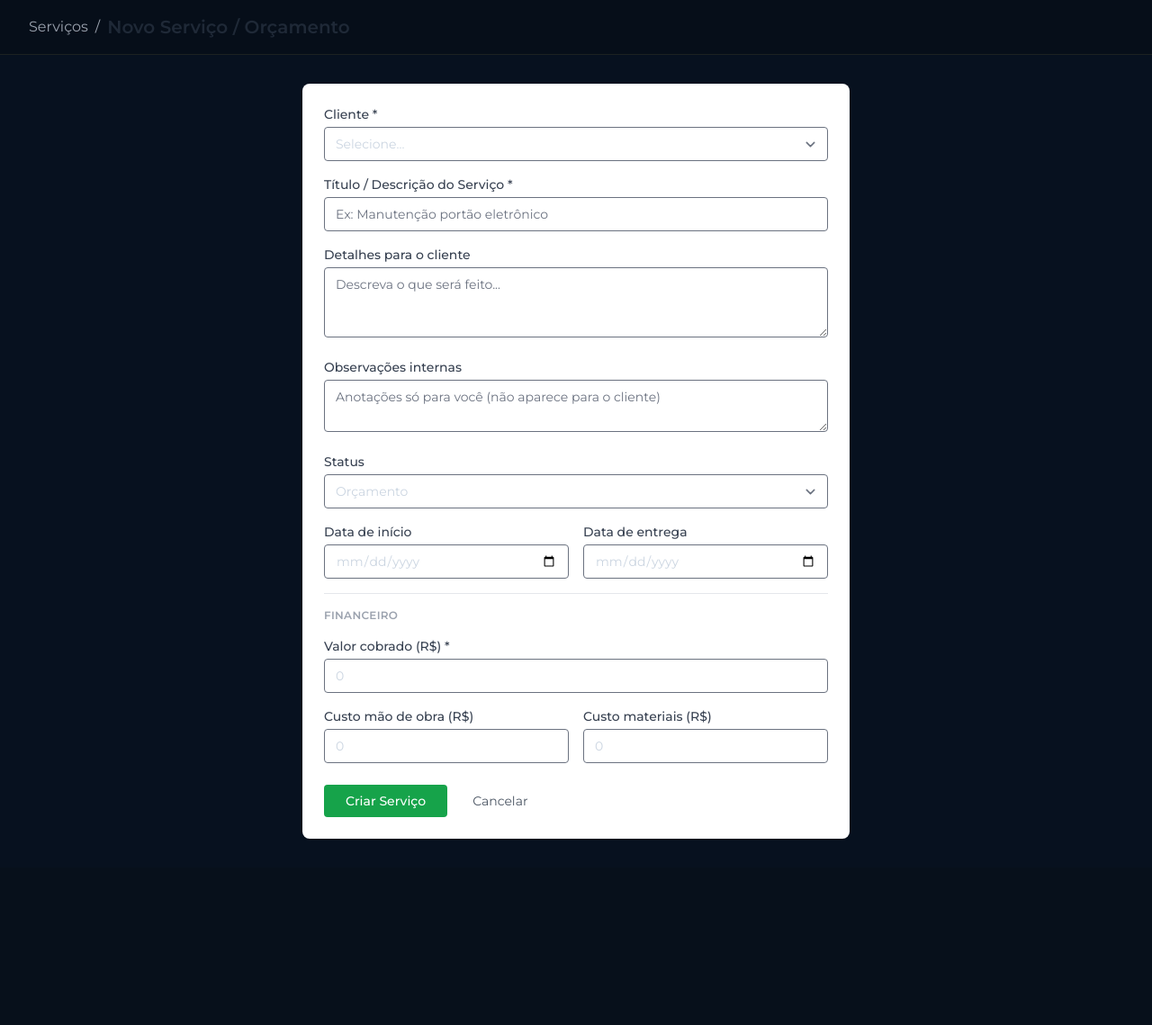
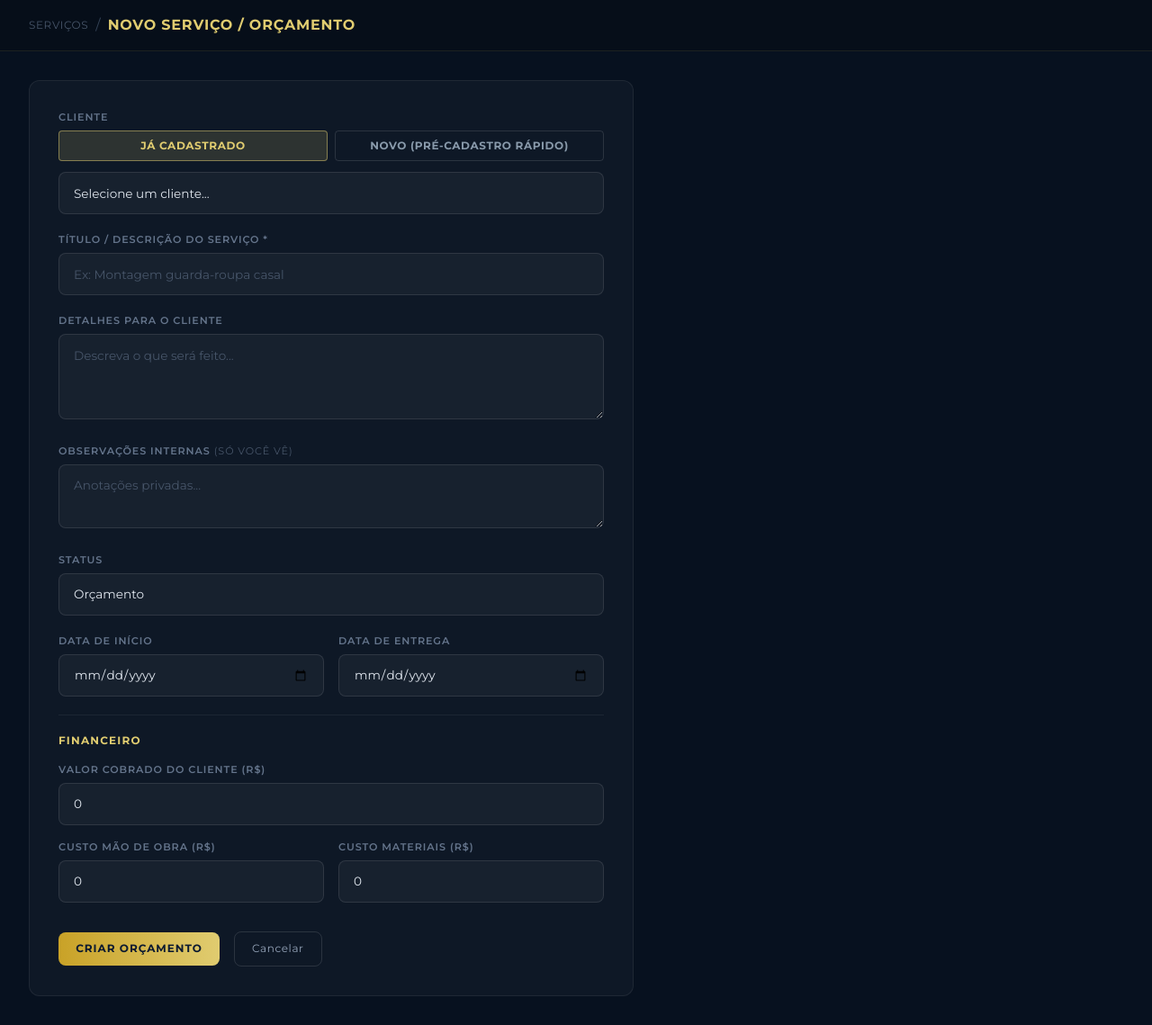
Before and after one commit to elnexum/site_maiko, a Laravel app: page /services/create in a window 1280 px wide. Shown: the part 65-1204 px from the top of the page at 90% size. Before the commit the page ends 997 px from the top, so only its background shows below. Run offline with Laravel 12, Linux system fonts and the light colour scheme; a user stored in the database is signed in; data comes from the database, SQL or seed files in the repository; data that the repository does not hold is empty; style sheets or scripts are compiled from the project's sources.

Commit message:
Formulario servico: tema dark + pre-cadastro cliente rapido no orcamento

```diff
--- a/gestao/app/Http/Controllers/ServiceController.php
+++ b/gestao/app/Http/Controllers/ServiceController.php
@@ -30,25 +30,42 @@ class ServiceController extends Controller
 
     public function store(Request $request)
     {
-        $data = $request->validate([
-            'client_id'      => 'required|exists:clients,id',
+        $isNovo = $request->filled('new_client_name');
+
+        $data = $request->validate(array_merge([
+            'client_id'      => $isNovo ? 'nullable' : 'required|exists:clients,id',
+            'new_client_name'=> $isNovo ? 'required|string|max:255' : 'nullable',
+            'new_client_phone'=> 'nullable|string|max:20',
             'title'          => 'required|string|max:255',
             'description'    => 'nullable|string',
             'internal_notes' => 'nullable|string',
-            'total_value'    => 'required|numeric|min:0',
+            'total_value'    => 'nullable|numeric|min:0',
             'labor_cost'     => 'nullable|numeric|min:0',
             'material_cost'  => 'nullable|numeric|min:0',
             'start_date'     => 'nullable|date',
             'delivery_date'  => 'nullable|date',
             'status'         => 'required|in:orcamento,aprovado,producao,finalizado,entregue',
-        ]);
+        ]));
+
+        if ($isNovo) {
+            $client = Client::create([
+                'name'  => $data['new_client_name'],
+                'phone' => $data['new_client_phone'] ?? null,
+                'notes' => 'Pré-cadastro criado via orçamento.',
+            ]);
+            $data['client_id'] = $client->id;
+        }
 
         $data['labor_cost']    = $data['labor_cost'] ?? 0;
         $data['material_cost'] = $data['material_cost'] ?? 0;
+        $data['total_value']   = $data['total_value'] ?? 0;
 
-        $service = Service::create($data);
+        $service = Service::create(\Illuminate\Support\Arr::only($data, [
+            'client_id','title','description','internal_notes',
+            'total_value','labor_cost','material_cost','start_date','delivery_date','status',
+        ]));
 
-        return redirect()->route('services.show', $service)->with('success', 'Serviço criado com sucesso!');
+        return redirect()->route('services.show', $service)->with('success', 'Orçamento criado com sucesso!');
     }
 
     public function show(Service $service)
--- a/gestao/resources/views/services/form.blade.php
+++ b/gestao/resources/views/services/form.blade.php
@@ -1,23 +1,19 @@
 <x-app-layout>
     <x-slot name="header">
         <div class="flex items-center gap-2">
-            <a href="{{ route('services.index') }}" class="text-gray-400 hover:text-gray-700">Serviços</a>
-            <span class="text-gray-400">/</span>
-            <h2 class="font-semibold text-xl text-gray-800">
-                {{ $service->exists ? 'Editar Serviço' : 'Novo Serviço / Orçamento' }}
-            </h2>
+            <a href="{{ route('services.index') }}" style="color:#475569;" class="hover:text-white text-xs uppercase tracking-wider">Serviços</a>
+            <span style="color:#334155;">/</span>
+            <h2 class="page-title">{{ $service->exists ? 'Editar Serviço' : 'Novo Serviço / Orçamento' }}</h2>
         </div>
     </x-slot>
 
     <div class="py-8">
-        <div class="max-w-2xl mx-auto sm:px-6 lg:px-8">
-            <div class="bg-white rounded-lg shadow p-6">
+        <div class="max-w-2xl">
+            <div class="card p-8">
 
                 @if($errors->any())
-                    <div class="bg-red-50 text-red-700 px-4 py-3 rounded mb-4 text-sm">
-                        <ul class="list-disc list-inside">
-                            @foreach($errors->all() as $e)<li>{{ $e }}</li>@endforeach
-                        </ul>
+                    <div class="mb-6 px-4 py-3 rounded-lg text-sm" style="background:rgba(239,68,68,0.1); border:1px solid rgba(239,68,68,0.2); color:#fca5a5;">
+                        @foreach($errors->all() as $e)<p>{{ $e }}</p>@endforeach
                     </div>
                 @endif
 
@@ -26,47 +22,90 @@
                     @csrf
                     @if($service->exists) @method('PUT') @endif
 
-                    <div class="space-y-4">
+                    <div class="space-y-5">
 
+                        {{-- BLOCO CLIENTE --}}
+                        @if(!$service->exists)
                         <div>
-                            <label class="block text-sm font-medium text-gray-700 mb-1">Cliente *</label>
-                            <select name="client_id" required
-                                    class="w-full border rounded px-3 py-2 text-sm focus:outline-none focus:ring focus:ring-blue-200">
-                                <option value="">Selecione...</option>
+                            <label class="lbl">Cliente</label>
+                            <div class="flex gap-2 mb-3">
+                                <button type="button" id="btn-existente" onclick="modoCliente('existente')"
+                                        class="flex-1 py-2 rounded text-xs font-bold uppercase tracking-wider transition">
+                                    Já cadastrado
+                                </button>
+                                <button type="button" id="btn-novo" onclick="modoCliente('novo')"
+                                        class="flex-1 py-2 rounded text-xs font-bold uppercase tracking-wider transition">
+                                    Novo (pré-cadastro rápido)
+                                </button>
+                            </div>
+
+                            <div id="bloco-existente">
+                                <select name="client_id" id="client_id" class="inp">
+                                    <option value="">Selecione um cliente...</option>
                                     @foreach($clients as $c)
                                         <option value="{{ $c->id }}"
-                                        {{ old('client_id', $service->client_id ?? ($selectedClient->id ?? '')) == $c->id ? 'selected' : '' }}>
+                                            {{ old('client_id', $selectedClient->id ?? '') == $c->id ? 'selected' : '' }}>
+                                            {{ $c->name }}{{ $c->phone ? ' — '.$c->phone : '' }}
+                                        </option>
+                                    @endforeach
+                                </select>
+                            </div>
+
+                            <div id="bloco-novo" class="hidden space-y-3">
+                                <div class="grid grid-cols-2 gap-3">
+                                    <div>
+                                        <label class="lbl">Nome *</label>
+                                        <input type="text" name="new_client_name" id="new_client_name"
+                                               value="{{ old('new_client_name') }}"
+                                               class="inp" placeholder="Nome do cliente">
+                                    </div>
+                                    <div>
+                                        <label class="lbl">WhatsApp</label>
+                                        <input type="text" name="new_client_phone"
+                                               value="{{ old('new_client_phone') }}"
+                                               class="inp" placeholder="(11) 99999-9999">
+                                    </div>
+                                </div>
+                                <p class="text-xs" style="color:#8899aa;">
+                                    Um pré-cadastro será criado automaticamente. Complete os dados depois em
+                                    <strong style="color:#e0cc70;">Clientes</strong>.
+                                </p>
+                            </div>
+                        </div>
+                        @else
+                        <div>
+                            <label class="lbl">Cliente</label>
+                            <select name="client_id" class="inp">
+                                @foreach($clients as $c)
+                                    <option value="{{ $c->id }}" {{ $service->client_id == $c->id ? 'selected' : '' }}>
                                         {{ $c->name }}
                                     </option>
                                 @endforeach
                             </select>
                         </div>
+                        @endif
 
                         <div>
-                            <label class="block text-sm font-medium text-gray-700 mb-1">Título / Descrição do Serviço *</label>
+                            <label class="lbl">Título / Descrição do Serviço *</label>
                             <input type="text" name="title" value="{{ old('title', $service->title) }}" required
-                                   class="w-full border rounded px-3 py-2 text-sm focus:outline-none focus:ring focus:ring-blue-200"
-                                   placeholder="Ex: Manutenção portão eletrônico">
+                                   class="inp" placeholder="Ex: Montagem guarda-roupa casal">
                         </div>
 
                         <div>
-                            <label class="block text-sm font-medium text-gray-700 mb-1">Detalhes para o cliente</label>
-                            <textarea name="description" rows="3"
-                                      class="w-full border rounded px-3 py-2 text-sm focus:outline-none focus:ring focus:ring-blue-200"
+                            <label class="lbl">Detalhes para o cliente</label>
+                            <textarea name="description" rows="3" class="inp"
                                       placeholder="Descreva o que será feito...">{{ old('description', $service->description) }}</textarea>
                         </div>
 
                         <div>
-                            <label class="block text-sm font-medium text-gray-700 mb-1">Observações internas</label>
-                            <textarea name="internal_notes" rows="2"
-                                      class="w-full border rounded px-3 py-2 text-sm focus:outline-none focus:ring focus:ring-blue-200"
-                                      placeholder="Anotações só para você (não aparece para o cliente)">{{ old('internal_notes', $service->internal_notes) }}</textarea>
+                            <label class="lbl">Observações internas <span style="color:#475569; font-weight:400;">(só você vê)</span></label>
+                            <textarea name="internal_notes" rows="2" class="inp"
+                                      placeholder="Anotações privadas...">{{ old('internal_notes', $service->internal_notes) }}</textarea>
                         </div>
 
                         <div>
-                            <label class="block text-sm font-medium text-gray-700 mb-1">Status</label>
-                            <select name="status"
-                                    class="w-full border rounded px-3 py-2 text-sm focus:outline-none focus:ring focus:ring-blue-200">
+                            <label class="lbl">Status</label>
+                            <select name="status" class="inp">
                                 @foreach(['orcamento' => 'Orçamento', 'aprovado' => 'Aprovado', 'producao' => 'Em Produção', 'finalizado' => 'Finalizado', 'entregue' => 'Entregue'] as $val => $lbl)
                                     <option value="{{ $val }}" {{ old('status', $service->status ?? 'orcamento') == $val ? 'selected' : '' }}>
                                         {{ $lbl }}
@@ -77,65 +116,102 @@
 
                         <div class="grid grid-cols-2 gap-4">
                             <div>
-                                <label class="block text-sm font-medium text-gray-700 mb-1">Data de início</label>
+                                <label class="lbl">Data de início</label>
                                 <input type="date" name="start_date"
                                        value="{{ old('start_date', $service->start_date?->format('Y-m-d')) }}"
-                                       class="w-full border rounded px-3 py-2 text-sm focus:outline-none focus:ring focus:ring-blue-200">
+                                       class="inp">
                             </div>
                             <div>
-                                <label class="block text-sm font-medium text-gray-700 mb-1">Data de entrega</label>
+                                <label class="lbl">Data de entrega</label>
                                 <input type="date" name="delivery_date"
                                        value="{{ old('delivery_date', $service->delivery_date?->format('Y-m-d')) }}"
-                                       class="w-full border rounded px-3 py-2 text-sm focus:outline-none focus:ring focus:ring-blue-200">
+                                       class="inp">
                             </div>
                         </div>
 
-                        <hr>
-                        <p class="text-xs text-gray-400 uppercase font-semibold tracking-wide">Financeiro</p>
+                        <div style="border-top:1px solid rgba(255,255,255,0.06); padding-top:1.25rem;">
+                            <p class="text-xs font-bold uppercase tracking-widest mb-4" style="color:#e0cc70;">Financeiro</p>
 
-                        <div>
-                            <label class="block text-sm font-medium text-gray-700 mb-1">Valor cobrado (R$) *</label>
+                            <div class="mb-4">
+                                <label class="lbl">Valor cobrado do cliente (R$)</label>
                                 <input type="number" name="total_value" step="0.01" min="0"
-                                   value="{{ old('total_value', $service->total_value ?? '0') }}" required
-                                   class="w-full border rounded px-3 py-2 text-sm focus:outline-none focus:ring focus:ring-blue-200">
+                                       value="{{ old('total_value', $service->total_value ?? '0') }}"
+                                       class="inp">
                             </div>
 
                             <div class="grid grid-cols-2 gap-4">
                                 <div>
-                                <label class="block text-sm font-medium text-gray-700 mb-1">Custo mão de obra (R$)</label>
+                                    <label class="lbl">Custo mão de obra (R$)</label>
                                     <input type="number" name="labor_cost" step="0.01" min="0"
                                            value="{{ old('labor_cost', $service->labor_cost ?? '0') }}"
-                                       class="w-full border rounded px-3 py-2 text-sm focus:outline-none focus:ring focus:ring-blue-200">
+                                           class="inp">
                                 </div>
                                 <div>
-                                <label class="block text-sm font-medium text-gray-700 mb-1">Custo materiais (R$)</label>
+                                    <label class="lbl">Custo materiais (R$)</label>
                                     <input type="number" name="material_cost" step="0.01" min="0"
                                            value="{{ old('material_cost', $service->material_cost ?? '0') }}"
-                                       class="w-full border rounded px-3 py-2 text-sm focus:outline-none focus:ring focus:ring-blue-200">
+                                           class="inp">
+                                </div>
                             </div>
                         </div>
 
                     </div>
 
-                    <div class="mt-6 flex gap-3">
-                        <button type="submit"
-                                class="bg-green-600 text-white px-6 py-2 rounded hover:bg-green-700 text-sm font-medium">
-                            {{ $service->exists ? 'Salvar' : 'Criar Serviço' }}
-                        </button>
-                        <a href="{{ $service->exists ? route('services.show', $service) : route('services.index') }}"
-                           class="px-4 py-2 text-sm text-gray-600 hover:underline">Cancelar</a>
-
+                    <div class="mt-8 flex items-center gap-4">
+                        <button type="submit" class="btn-gold">{{ $service->exists ? 'Salvar' : 'Criar Orçamento' }}</button>
+                        <a href="{{ $service->exists ? route('services.show', $service) : route('services.index') }}" class="btn-outline">Cancelar</a>
                         @if($service->exists)
                             <form method="POST" action="{{ route('services.destroy', $service) }}" class="ml-auto"
                                   onsubmit="return confirm('Remover este serviço?')">
                                 @csrf @method('DELETE')
-                                <button class="text-red-500 hover:text-red-700 text-sm">Excluir</button>
+                                <button class="btn-danger">Excluir</button>
                             </form>
                         @endif
                     </div>
                 </form>
-
             </div>
         </div>
     </div>
+
+<script>
+const estilo = {
+    ativo:   'background:rgba(224,204,112,0.15); color:#e0cc70; border:1px solid rgba(224,204,112,0.5);',
+    inativo: 'background:transparent; color:#8899aa; border:1px solid rgba(255,255,255,0.12);',
+};
+
+function modoCliente(modo) {
+    const blocoEx   = document.getElementById('bloco-existente');
+    const blocoNov  = document.getElementById('bloco-novo');
+    const btnEx     = document.getElementById('btn-existente');
+    const btnNov    = document.getElementById('btn-novo');
+    const selClient = document.getElementById('client_id');
+    const inpName   = document.getElementById('new_client_name');
+
+    if (modo === 'existente') {
+        blocoEx.classList.remove('hidden');
+        blocoNov.classList.add('hidden');
+        btnEx.style.cssText  = estilo.ativo;
+        btnNov.style.cssText = estilo.inativo;
+        if (selClient) selClient.required = true;
+        if (inpName)   inpName.required   = false;
+    } else {
+        blocoEx.classList.add('hidden');
+        blocoNov.classList.remove('hidden');
+        btnEx.style.cssText  = estilo.inativo;
+        btnNov.style.cssText = estilo.ativo;
+        if (selClient) selClient.required = false;
+        if (inpName)   inpName.required   = true;
+    }
+}
+
+document.addEventListener('DOMContentLoaded', function () {
+    const btnEx = document.getElementById('btn-existente');
+    if (!btnEx) return;
+    @if(old('new_client_name'))
+        modoCliente('novo');
+    @else
+        modoCliente('existente');
+    @endif
+});
+</script>
 </x-app-layout>
```
Lines whose indentation alone changed are shown as unchanged.
